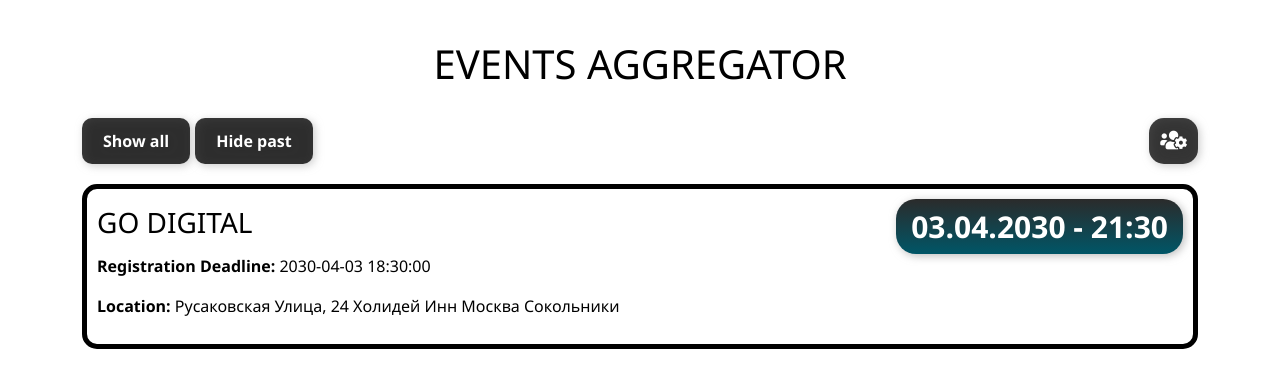
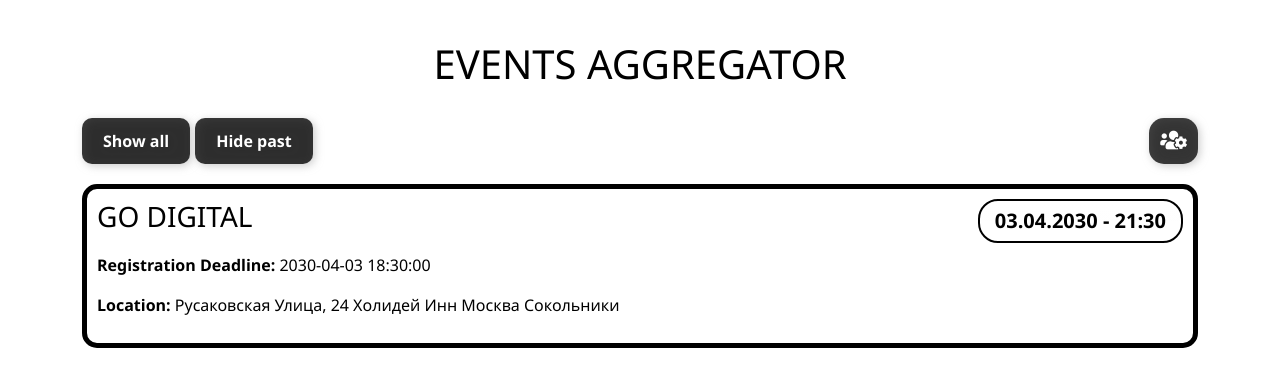
Before and after one commit to MontelnV/events_aggregator_web-app, a FastAPI app: page /events/ in a window 1280 px wide. Shown: the top 388 px of the page. Run offline with FastAPI, Linux system fonts and the light colour scheme; data comes from the database, SQL or seed files in the repository; some web fonts are replaced.

Commit message:
update styles

```diff
--- a/static/css/styles.css
+++ b/static/css/styles.css
@@ -18,6 +18,8 @@ table {
     border-radius: 10px;
     overflow: hidden;
 }
+
+
 
 .header-top {
     margin-top: 40px;
@@ -155,16 +157,13 @@ table {
     padding: 10px; /* Добавляем отступ вокруг контента */
     margin-bottom: 10px;
     border-radius: 15px; /* Добавляем отступ снизу для отделения блоков */
-    background-color: #ffffff; /* Цвет фона при обычном состоянии */
-    transition: background-color 0.5s;
     transition: transform 0.3s;
+    background-position: center;
+    background-size: 100%;
 }
-
 
 .events-info:hover {
     transform: scale(1.05);
-    background-color: #e0e0e0; /* Увеличение масштаба при наведении */
-    /* Дополнительные стили для контейнера events-info при наведении */
 }
 
 .btn_plus_time {
@@ -183,16 +182,18 @@ table {
 
 .head-info {
     padding-top: 0px;
+    padding-bottom: 10px;
     display: flex; /* Используем flexbox для контейнера */
     justify-content: space-between;
     align-items: center;
 }
 .date-info {
-    color: #ffffff;
+    color: #000000;
     padding: 5px 15px;
     border-radius: 20px;
-    background: linear-gradient(0deg, #005667 0%, #2b2b2b 100%);
+    border: 2px solid black;
+    background: linear-gradient(0deg, #ffffff7d 0%, #ffffff7e 100%);
     margin: 0; /* Сбросим внешние отступы */
-    filter: drop-shadow(2px 2px 4px rgba(144, 144, 144, 0.59));
-    font-size: 30px;
+    font-size: 20px;
+    text-align: center;
 }
```
